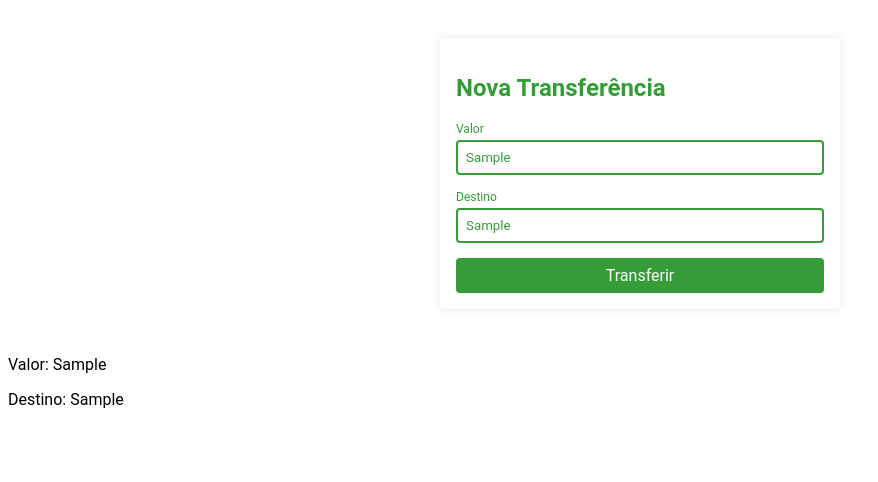
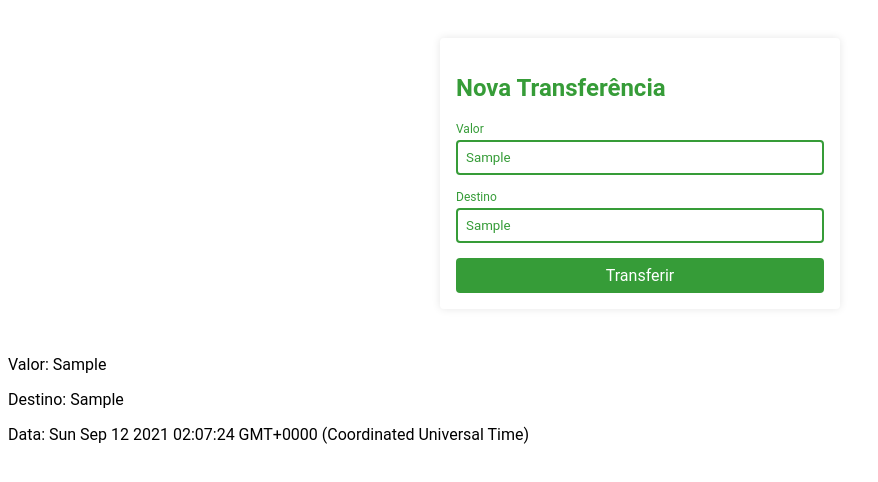
Before and after one commit to FelipeALuna/AluraAngular, an Angular app: page / in a window 1280 px wide. Both pictures are taken after typing "Sample", "Sample" into the empty fields and a click on the button "Transferir". Shown: the top 482 px of the page, without its empty margins (0-878 px from the left). Built offline with nearby package versions, Linux system fonts and the light colour scheme.

Commit message:
adicionando data a transferencia

```diff
--- a/src/app/app.component.ts
+++ b/src/app/app.component.ts
@@ -10,7 +10,8 @@ export class AppComponent {
   transferencias:any[] = [];
   transferir($event:any){
     console.log($event)
-    this.transferencias.push ($event);
+    const transferencia = {...$event,data: new Date()}
+    this.transferencias.push (transferencia);
   }
 
 }
--- a/src/app/extrato/extrato.component.html
+++ b/src/app/extrato/extrato.component.html
@@ -2,4 +2,5 @@
 
   <p>Valor: {{transferencia.valor}}</p>
   <p>Destino: {{transferencia.destino}}</p>
+  <p>Data: {{transferencia.data}}</p>
 </div>
```
